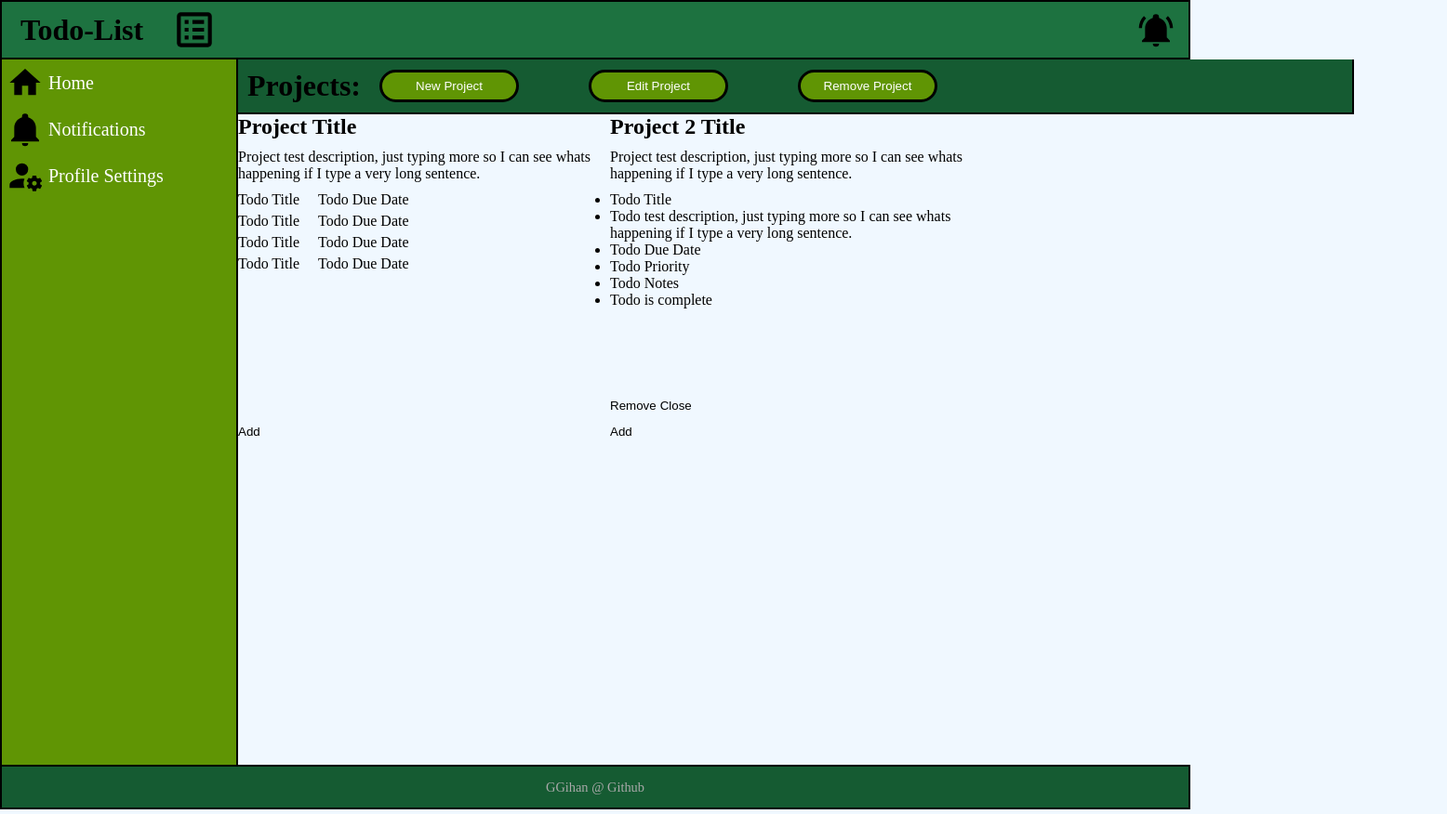
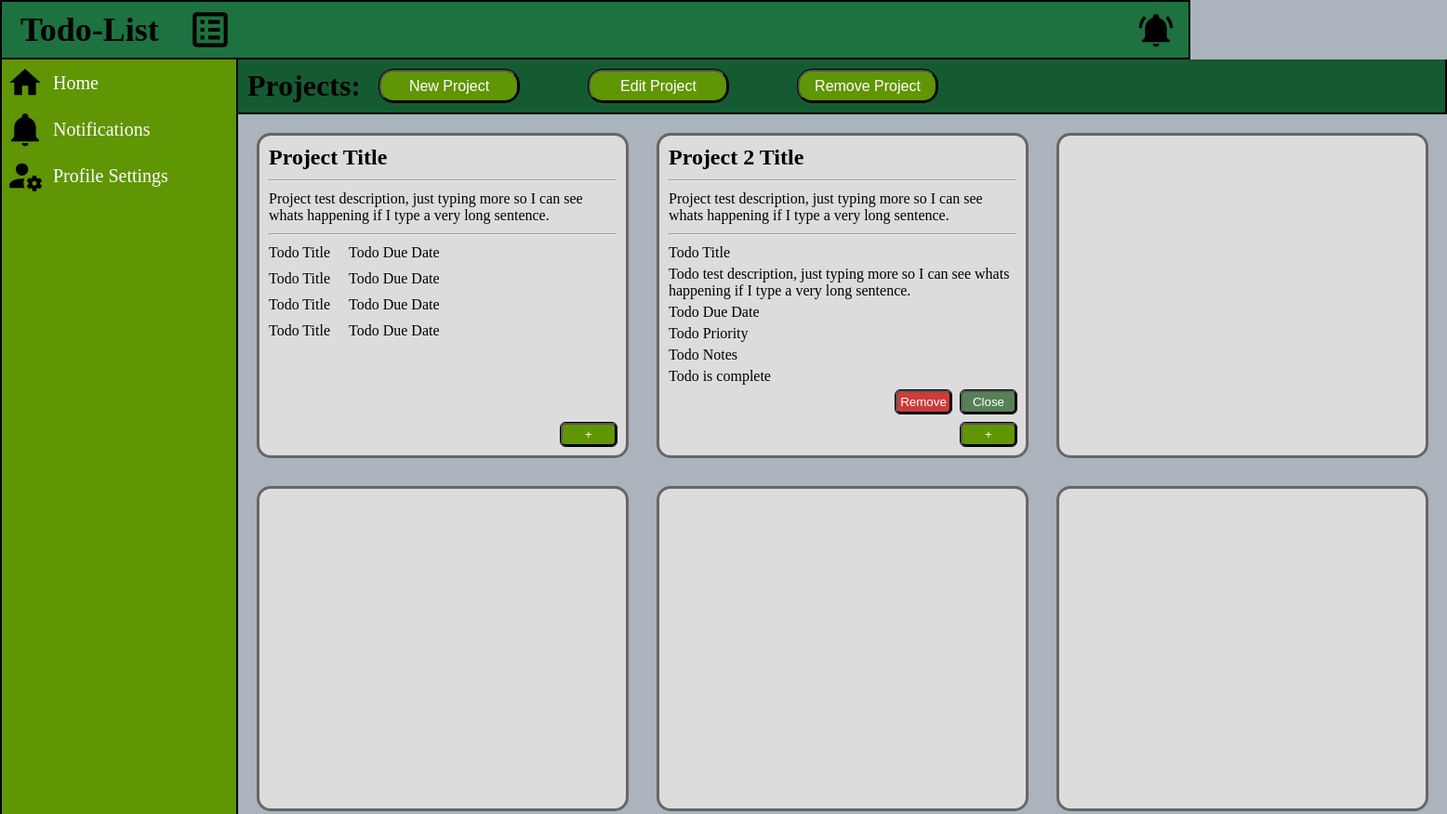
Before and after one commit to GGihan/todo-list, a website built with webpack: page src/index.html in a window 1280 px wide. Shown: the top 876 px of the page at 93% size, 1556 px wide, since content can reach past the window. Built offline with nearby package versions, Linux system fonts and the light colour scheme.

Commit message:
Add styling to project cards

```diff
--- a/src/index.html
+++ b/src/index.html
@@ -9,9 +9,9 @@
     <header id="header-container">
         <div id="title-container">
             <h1>Todo-List</h1>
-            <img src="./images/todo.svg" alt="Todo Icon">
+            <img src="./images/todo.svg" alt="Todo Icon" width="50px">
         </div>
-        <img src="./images/bell-ring.svg" alt="Notification Bell">
+        <img src="./images/bell-ring.svg" alt="Notification Bell" width="50px">
     </header>
 
     <div id="content-area">
@@ -20,17 +20,17 @@
             <ul>
 
                 <li id="home">
-                    <img src="./images/home.svg" alt="Home">
+                    <img src="./images/home.svg" alt="Home" width="40px">
                     <a>Home</a>
                 </li>
 
                 <li>
-                    <img src="./images/bell.svg" alt="Notification Bell">
+                    <img src="./images/bell.svg" alt="Notification Bell" width="40px">
                     <a>Notifications</a>
                 </li>
 
                 <li>
-                    <img src="./images/profile-settings.svg" alt="Cog">
+                    <img src="./images/profile-settings.svg" alt="Cog" width="40px">
                     <a>Profile Settings</a>
                 </li>
 
@@ -59,11 +59,15 @@
                 <div class="project">
                     <h2>Project Title</h2>
 
+                    <hr>
+
                     <p>
                         Project test description, just typing more so
                         I can see whats happening if
                         I type a very long sentence.
                     </p>
+
+                    <hr>
 
                     <div class="todos">
 
@@ -92,7 +96,7 @@
 
                     <div class="todo-buttons">
 
-                        <button>Add</button>
+                        <button type="button" id="add-todo-button">+</button>
 
                     </div>
 
@@ -102,11 +106,15 @@
 
                     <h2>Project 2 Title</h2>
 
+                    <hr>
+
                     <p>
                         Project test description, just typing more so
                         I can see whats happening if
                         I type a very long sentence.
                     </p>
+
+                    <hr>
 
                     <div class="todos">
 
@@ -146,8 +154,8 @@
 
                             <div class="todo-expanded-buttons">
 
-                                <button>Remove</button>
-                                <button>Close</button>
+                                <button type="button" id="remove-todo-button">Remove</button>
+                                <button type="button" id="close-todo-button">Close</button>
 
                             </div>
                         </div>
@@ -156,7 +164,7 @@
 
                     <div class="todo-buttons">
 
-                        <button>Add</button>
+                        <button type="button" id="add-todo-button">+</button>
 
                     </div>
 
--- a/src/styles.css
+++ b/src/styles.css
@@ -4,7 +4,7 @@
 }
 
 body {
-    background-color: aliceblue;
+    background-color: rgb(171, 179, 188);
     min-height: 100vh;
 
     display: flex;
@@ -14,9 +14,11 @@ body {
     margin: 0;
 }
 
+li {
+    list-style: none;
+}
+
 button {
-    background: none;
-    border: none;
     padding: 0;
     margin: 0;
     box-sizing: border-box;
@@ -52,6 +54,10 @@ div {
     padding: 10px;
 }
 
+#title-container h1 {
+    font-size: 2.25rem;
+}
+
 #content-area {
     flex-grow: 1;
     display: flex;
@@ -75,7 +81,7 @@ div {
     align-items: center;
     font-size: 1.25rem;
     padding: 5px;
-    gap: 5px;
+    gap: 10px;
 }
 
 #sidebar img {
@@ -112,9 +118,10 @@ h1 {
 .project-buttons button {
     height: 35px;
     width: 150px;
+    font-size: 1rem;
 
-    border: 3px solid black;
-    border-radius: 20px;
+    outline: 1px solid black;
+    border-radius: 15px;
     box-sizing: border-box;
     background-color: hsl(82, 95%, 30%);
     color: white;
@@ -123,6 +130,8 @@ h1 {
 #main-content {
     display: grid;
     grid-template-columns: repeat(3, 1fr);
+    gap: 30px;
+    padding: 20px;
 }
 
 .project {
@@ -132,13 +141,19 @@ h1 {
     gap: 10px;
     min-height: 350px;
     min-width: 400px;
+
+    background-color: gainsboro;
+    border: 3px solid rgb(103, 102, 102);
+    border-radius: 15px;
+    box-sizing: border-box;
+    padding: 10px;
 }
 
 .todos {
     display: flex;
     flex-direction: column;
     flex: 1;
-    gap: 5px;
+    gap: 10px;
 }
 
 .todo {
@@ -147,10 +162,44 @@ h1 {
     gap: 20px;
 }
 
+.todo-buttons {
+    display: flex;
+    justify-content: flex-end;
+}
+
+
+#add-todo-button,
+#remove-todo-button,
+#close-todo-button {
+    width: 60px;
+    height: 25px;
+    border-radius: 5px;
+    outline: 1px solid black;
+    color: white;
+}
+
+#add-todo-button {
+    background-color: hsl(82, 95%, 30%);
+}
+
+#remove-todo-button {
+    background-color: hsl(0, 60%, 52%);
+}
+
+#close-todo-button {
+    background-color: rgb(86, 129, 86)
+}
+
 .todo-expanded {
     display: flex;
     flex-direction: column;
     flex: 1;
+}
+
+.todo-expanded-buttons {
+    display: flex;
+    gap: 10px;
+    justify-content: flex-end;
 }
 
 .todo-details {
@@ -158,6 +207,7 @@ h1 {
     flex-direction: column;
     flex: 1;
     justify-content: flex-start;
+    gap: 5px;
 }
 
 #footer-container {
```
Also changed, not shown: README.md.
